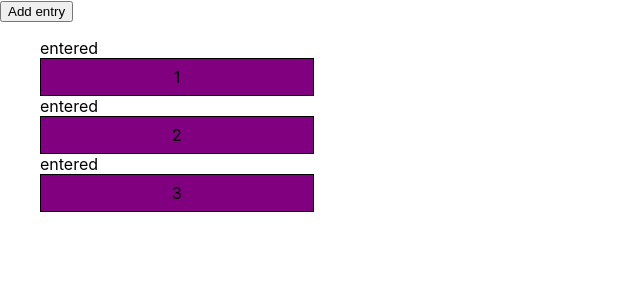
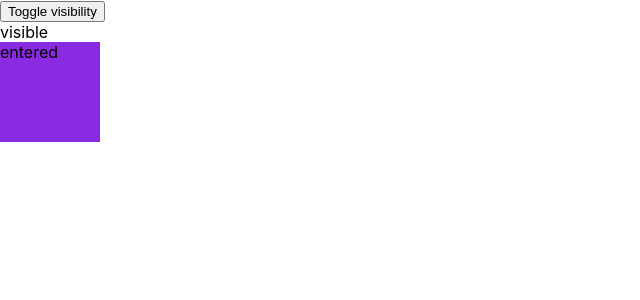
Before and after one commit to acoria/Tutorial.CSS, a React (Create React App) app: page / in a window 1280 px wide. Shown: the top 300 px of the page, without its empty margins (0-640 px from the left). Built offline with nearby package versions, Linux system fonts and the light colour scheme.

Commit message:
add mvce

```diff
--- a/src/App.tsx
+++ b/src/App.tsx
@@ -1,4 +1,5 @@
 import { AnimatingList } from "./reactTutorial/animatingList/AnimatingList";
+import { Component as FadingBoxComponent } from "./reactTutorial/mvce/FadingBoxComponent";
 import { TransitionComponent } from "./reactTutorial/transitions_and_animations/TransitionComponent";
 import { CSSTransitionComponent } from "./reactTutorial/transitions_and_animations/cssTransitionComponent/CSSTransitionComponent";
 import { TransitionOfComponents } from "./reactTutorial/transitions_and_animations/transitionComponent/TransitionOfComponents";
@@ -13,7 +14,8 @@ function App() {
       {/* <TransitionOfComponents /> */}
       {/* <CSSTransitionComponent /> */}
       {/* <TransitionComponent /> */}
-      <AnimatingList />
+      {/* <AnimatingList /> */}
+      <FadingBoxComponent />
     </>
   );
 }
--- a/src/reactTutorial/animatingList/AnimatingList.module.css
+++ b/src/reactTutorial/animatingList/AnimatingList.module.css
@@ -8,7 +8,7 @@
     text-align: center;
     padding: 0.5rem;
     cursor: pointer;
-    opacity: 0;
+    /* opacity: 0; */
     background-color: purple;
 }
 
--- /dev/null
+++ b/src/reactTutorial/mvce/FadingBoxComponent.tsx
@@ -0,0 +1,40 @@
+import { Transition } from "react-transition-group";
+import "./fadingBoxComponent.css";
+import { useState } from "react";
+import {
+  ENTERED,
+  ENTERING,
+  EXITED,
+  EXITING,
+} from "react-transition-group/Transition";
+
+export const Component: React.FC = () => {
+  const [show, setShow] = useState(true);
+
+  return (
+    <>
+      <button onClick={() => setShow((previous) => !previous)}>
+        Toggle visibility
+      </button>
+      <div>{show ? "visible" : "hidden"}</div>
+      <Transition in={show} timeout={3000} mountOnEnter unmountOnExit>
+        {(state) => {
+          const getClassName = () => {
+            switch (state) {
+              case ENTERING:
+                return "fade-in";
+              case ENTERED:
+                return "visible";
+              case EXITING:
+                return "fade-out";
+              case EXITED:
+                return "hidden";
+            }
+          };
+
+          return <div className={`box ${getClassName()}`}>{state}</div>;
+        }}
+      </Transition>
+    </>
+  );
+};
--- /dev/null
+++ b/src/reactTutorial/mvce/fadingBoxComponent.css
@@ -0,0 +1,23 @@
+.box {
+    background-color: blueviolet;
+    width: 100px;
+    height: 100px;
+}
+
+.fade-in {
+    opacity: 1;
+    transition: opacity 3s ease-in;
+}
+
+.visible {
+    opacity: 1;
+}
+
+.fade-out {
+    opacity: 0;
+    transition: opacity 3s ease-in;
+}
+
+.hidden {
+    opacity: 0;
+}
```
